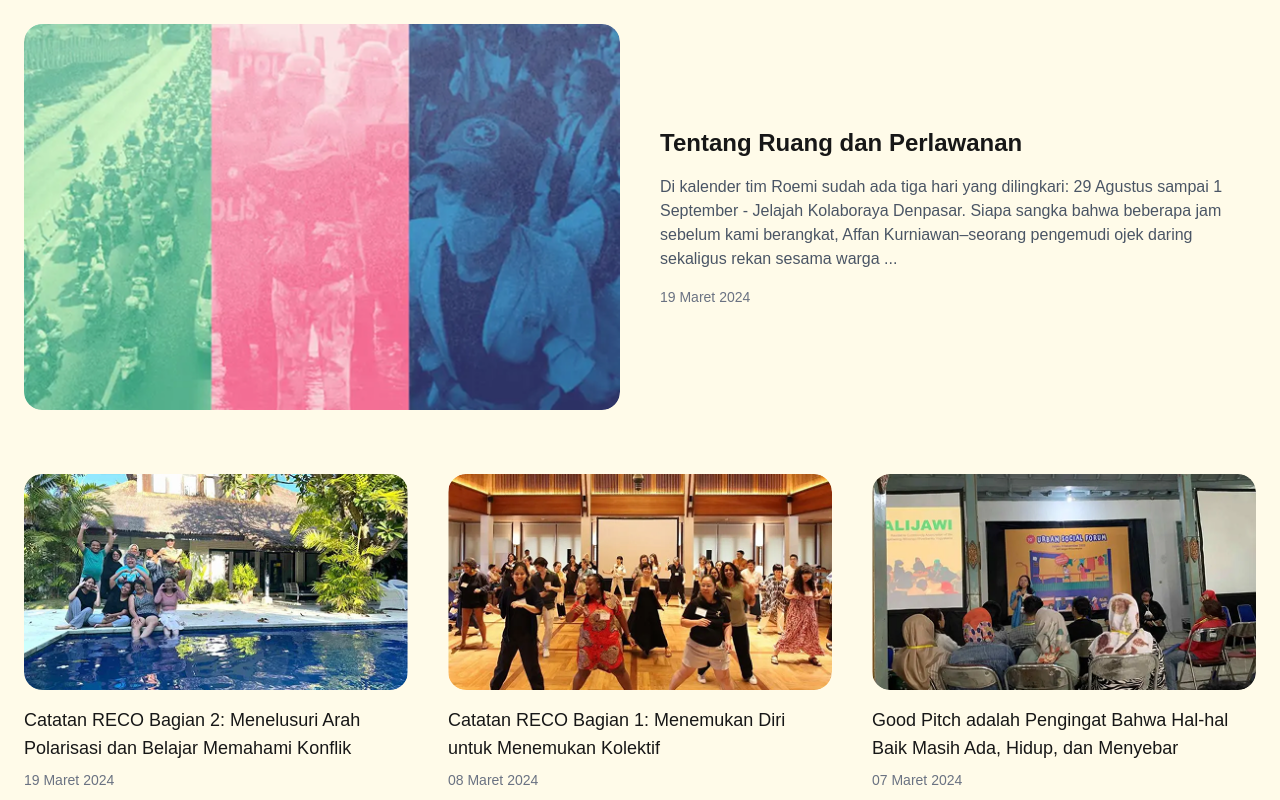
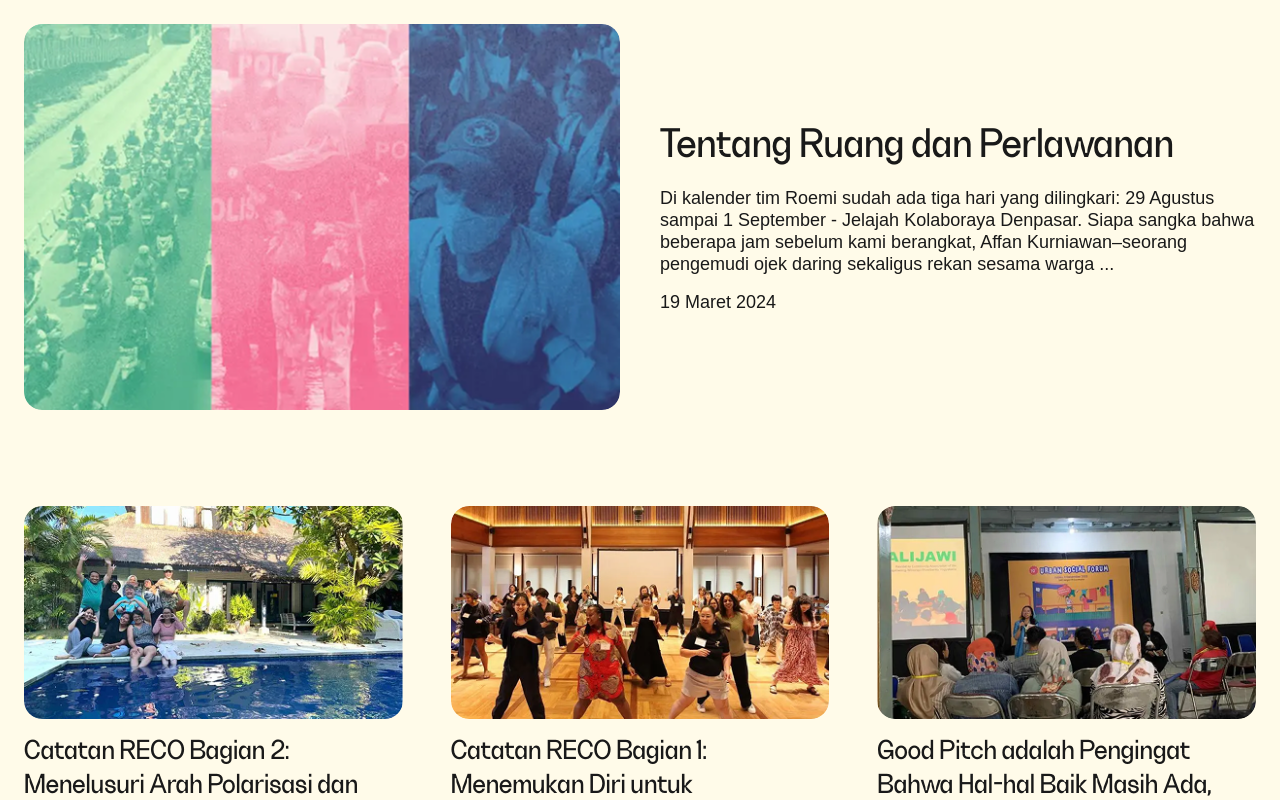
Before and after one commit to syauri04/kolaboraya-fe, a Next.js app: page /senarai-cerita in a window 1280 px wide. Shown: the part 1200-2000 px from the top of the page. Built offline with nearby package versions, Linux system fonts and the light colour scheme; a web font is replaced by a local one.

Commit message:
update senarai

```diff
--- a/src/components/BlogSenarai.tsx
+++ b/src/components/BlogSenarai.tsx
@@ -37,27 +37,27 @@ export default function BlogSenarai({ posts, postsPerPage = 9 }: BlogSenaraiProp
     <section className="container mx-auto px-6 py-24">
       {/* 🌟 Featured Blog */}
       {featuredPost && (
-        <div className="grid md:grid-cols-2 gap-10 mb-16 items-center">
+        <div className="grid md:grid-cols-2 gap-10 mb-24 items-center">
           <div className="relative aspect-[620/402] rounded-[18px] overflow-hidden">
             <Image src={featuredPost.image} alt={featuredPost.title} fill className="object-cover rounded-[18px]" />
           </div>
           <div>
-            <h2 className="text-2xl font-semibold mb-4">{featuredPost.title}</h2>
-            <p className="text-gray-600 mb-4">{featuredPost.summary}</p>
-            <p className="text-sm text-gray-500">{featuredPost.date}</p>
+            <h2 className="text-4xl leading-[50px] font-bruliafont text-primary mb-4">{featuredPost.title}</h2>
+            <p className="text-primary text-lg leading-[22px] mb-4">{featuredPost.summary}</p>
+            <p className="text-primary text-lg leading-[22px] 500">{featuredPost.date}</p>
           </div>
         </div>
       )}
 
       {/* 📰 Blog List */}
-      <div className="grid md:grid-cols-3 gap-10">
+      <div className="grid md:grid-cols-3 gap-12">
         {currentPosts.map((post) => (
           <div key={post.id} className="flex flex-col">
             <div className="relative aspect-[390/219] rounded-[18px] overflow-hidden">
               <Image src={post.image} alt={post.title} fill className="object-cover rounded-[18px]" />
             </div>
-            <h3 className="text-lg font-medium mt-4 mb-2">{post.title}</h3>
-            <p className="text-sm text-gray-500">{post.date}</p>
+            <h3 className="text-2xl leading-[34px] font-bruliafont text-primary mt-4 mb-2">{post.title}</h3>
+            <p className="text-primary text-lg leading-[22px]">{post.date}</p>
           </div>
         ))}
       </div>
```
